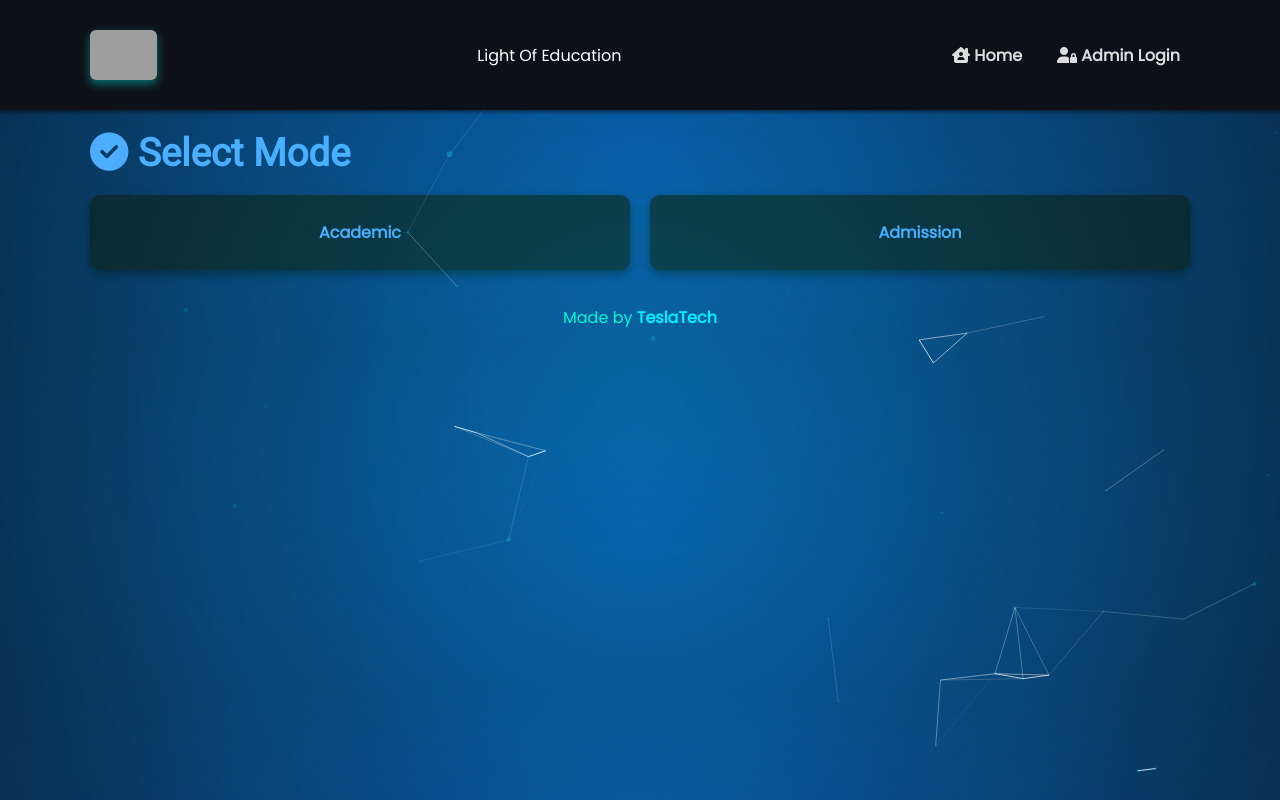
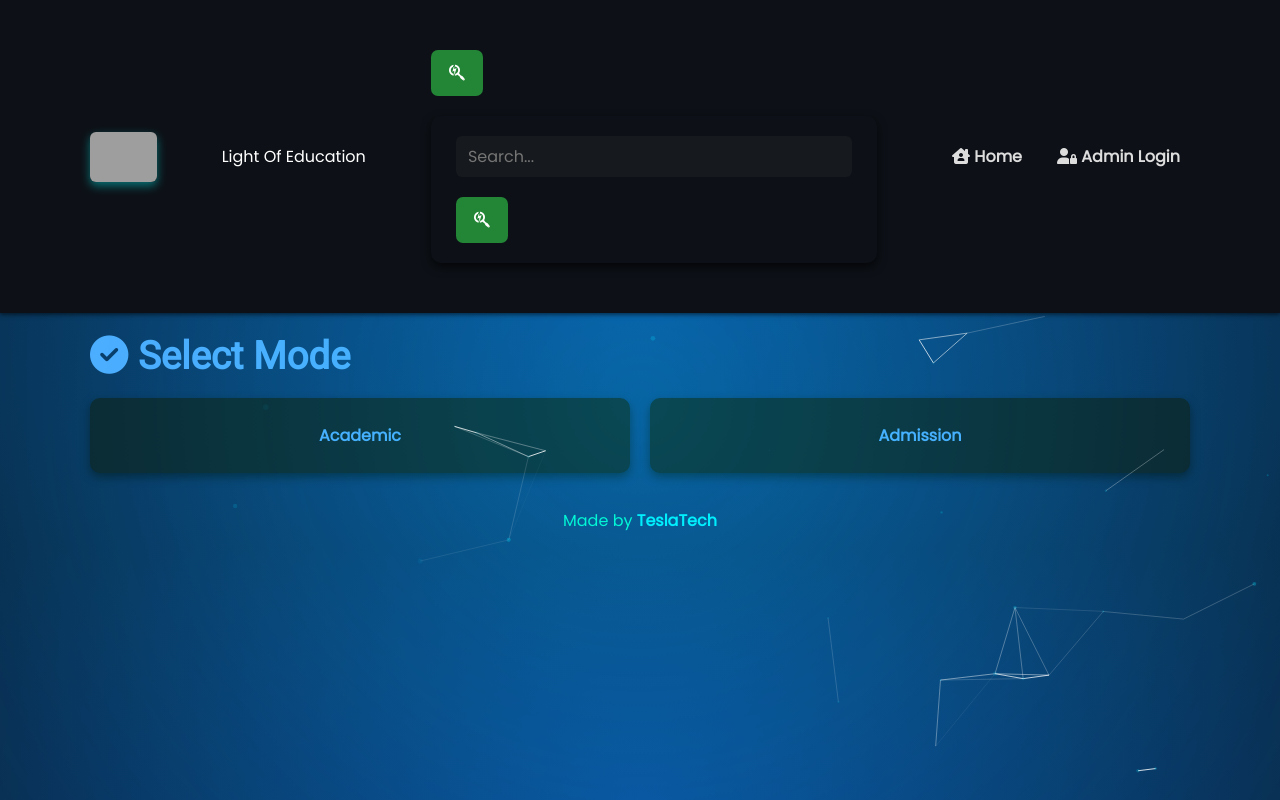
Before and after one commit to TeslaTech369/LOEPDFupload, a Flask app: page / in a window 1280 px wide. Run offline with Flask 3, Linux system fonts and the light colour scheme; some libraries are stand-ins or nearby versions; grey boxes are pictures that could not be loaded.

Commit message:
Update base.html

```diff
--- a/templates/base.html
+++ b/templates/base.html
@@ -16,6 +16,16 @@
       <a href="{{ url_for('home') }}" class="logo">
           <img src="https://i.postimg.cc/kMv1v8M5/photo_2025-05-17_01-14-27.jpg" alt="PDF Repo Logo" class="logo-img" />
       </a>Light Of Education
+      <div class="search-container">
+  <button id="search-icon" aria-label="Search">
+    <i class="fa-brands fa-searchengin"></i>
+  </button>
+  <form id="search-form" class="search-form" action="{{ url_for('search') }}" method="GET">
+    <input type="text" name="query" placeholder="Search..." />
+    <button type="submit"><i class="fa-brands fa-searchengin"></i></button>
+  </form>
+</div>
+
       <ul class="nav-menu" id="nav-menu">
         <li><a href="{{ url_for('home') }}"><i class="fa-solid fa-house-chimney-user"></i> Home</a></li>
         {% if session.get('admin_logged_in') %}
```
